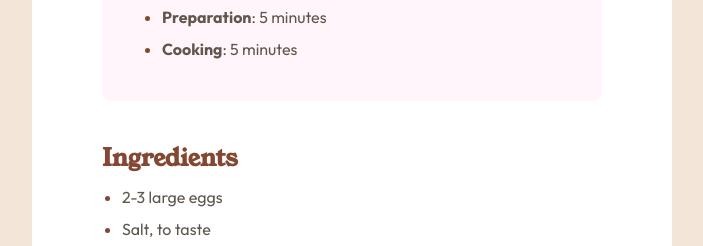
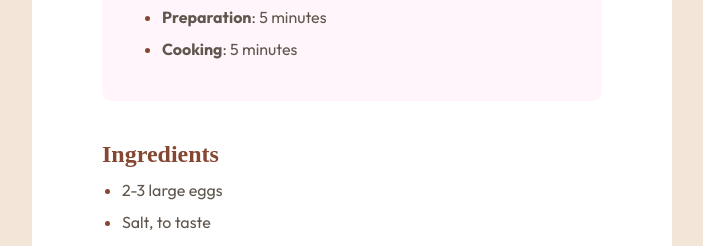
Before and after one commit to Umarcss/recipe-page-main, a plain HTML site: page index.html in a window 1280 px wide. Shown: the part 706-952 px from the top of the page, without its empty margins (288-991 px from the left). Drawn offline with Linux system fonts and the light colour scheme.

Commit message:
Fix font-family declaration for h2 element to include a comma for proper syntax

```diff
--- a/assets/css/style.css
+++ b/assets/css/style.css
@@ -128,7 +128,7 @@ h2{
     color: hsl(14, 45%, 36%);
     padding: 20px 20px 10px 20px;
     font-size: 1.5rem;
-    font-family: "Young Serif";
+    font-family: "Young, Serif";
     margin: 0;
 }
 
```
